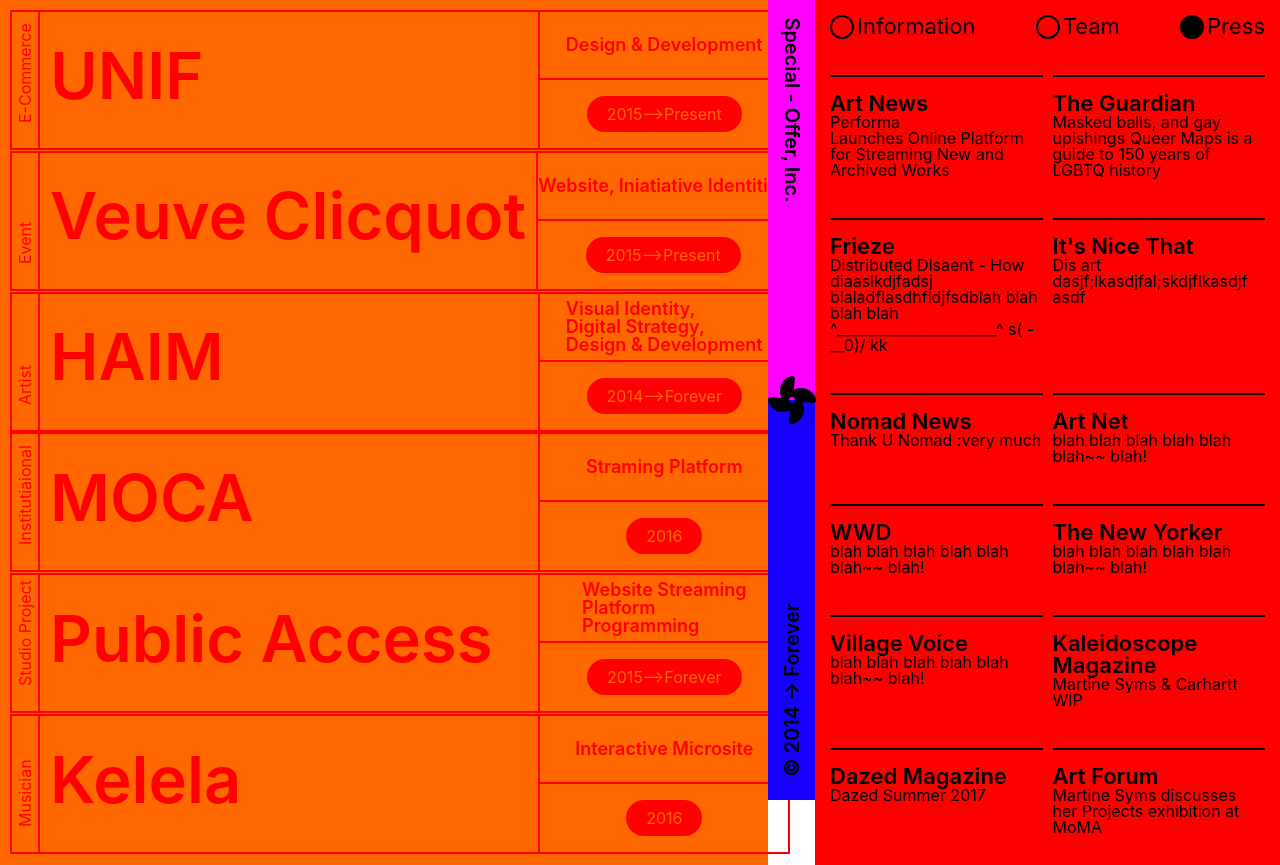
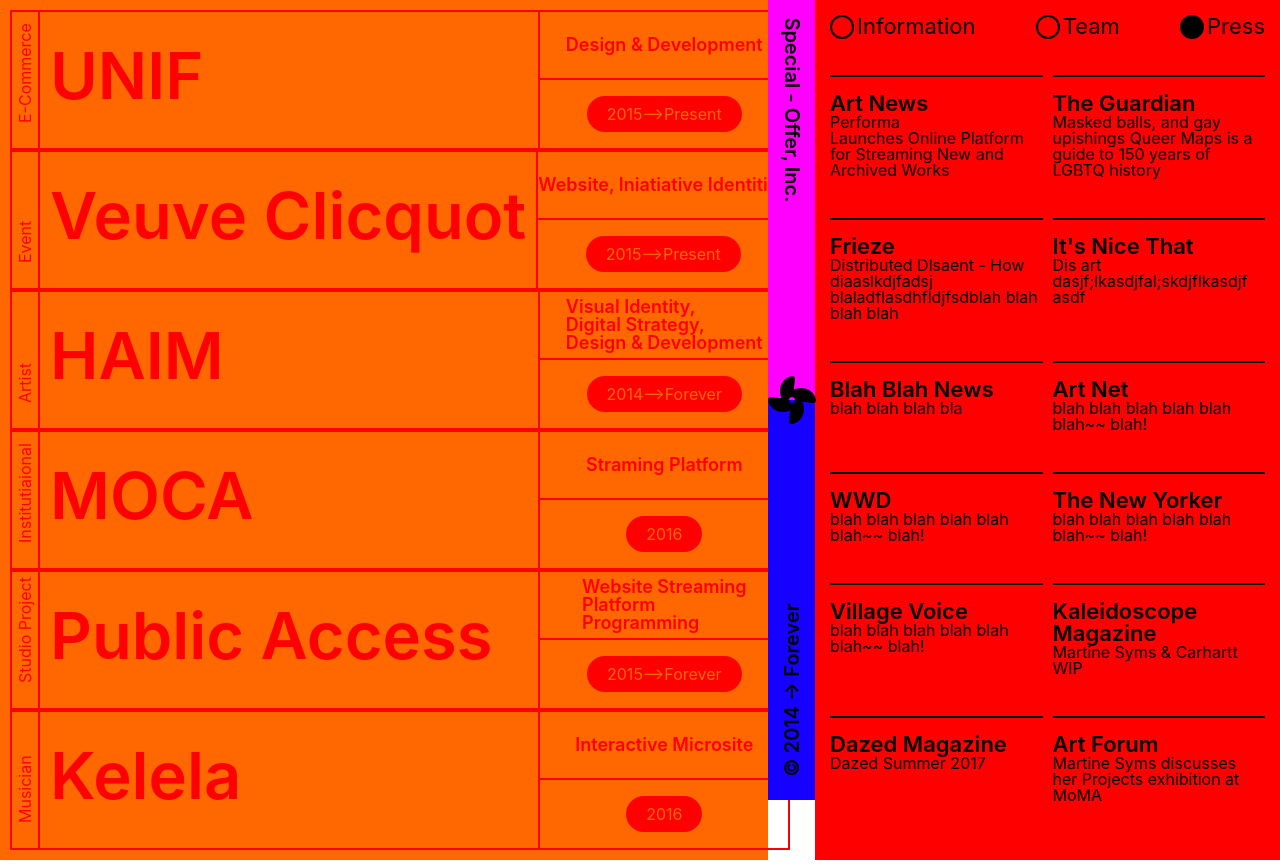
Before and after one commit to birdmoon/CSS-Layout-Master-Class, a website: page challenge/10day/index.html in a window 1280 px wide. Drawn offline with nearby package versions, Linux system fonts and the light colour scheme.

Commit message:
Update index.html

```diff
--- a/challenge/10day/index.html
+++ b/challenge/10day/index.html
@@ -102,15 +102,15 @@
           </div>
           <div class="desc-content__post">
             <h2>Frieze</h2>
-            <p><h3>Distributed Dlsaent - How diaaslkdjfadsj blaladflasdhfldjfsdblah blah blah blah ^______________________^ s( -__0)/ kk</h3></p>
+            <p><h3>Distributed Dlsaent - How diaaslkdjfadsj blaladflasdhfldjfsdblah blah blah blah</h3></p>
           </div>
           <div class="desc-content__post">
             <h2>It's Nice That</h2>
             <p><h3>Dis art dasjf;lkasdjfal;skdjflkasdjf asdf </h3></p>
           </div>
           <div class="desc-content__post">
-            <h2>Nomad News</h2>
-            <p><h3>Thank U Nomad :very much</h3></p>
+            <h2>Blah Blah News</h2>
+            <p><h3>blah blah blah bla</h3></p>
           </div>
           <div class="desc-content__post">
             <h2>Art Net</h2>
```
